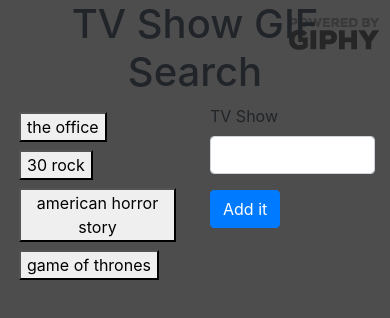
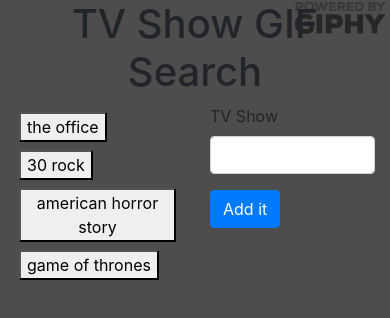
Before and after one commit to niles87/TV-gifs, a plain HTML site: page index.html in a window 390 px wide. Drawn offline with nearby package versions, Linux system fonts and the light colour scheme.

Commit message:
changed background-position to top right for giphy image on mobile

```diff
--- a/assets/css/style.css
+++ b/assets/css/style.css
@@ -1,6 +1,6 @@
 body {
   background-image: url(../images/Poweredby_100px-White_VertText.png);
-  background-position: 98% 2%;
+  background-position: top right;
   background-repeat: no-repeat;
   background-attachment: fixed;
   background-color: #4d4d4d;
```
